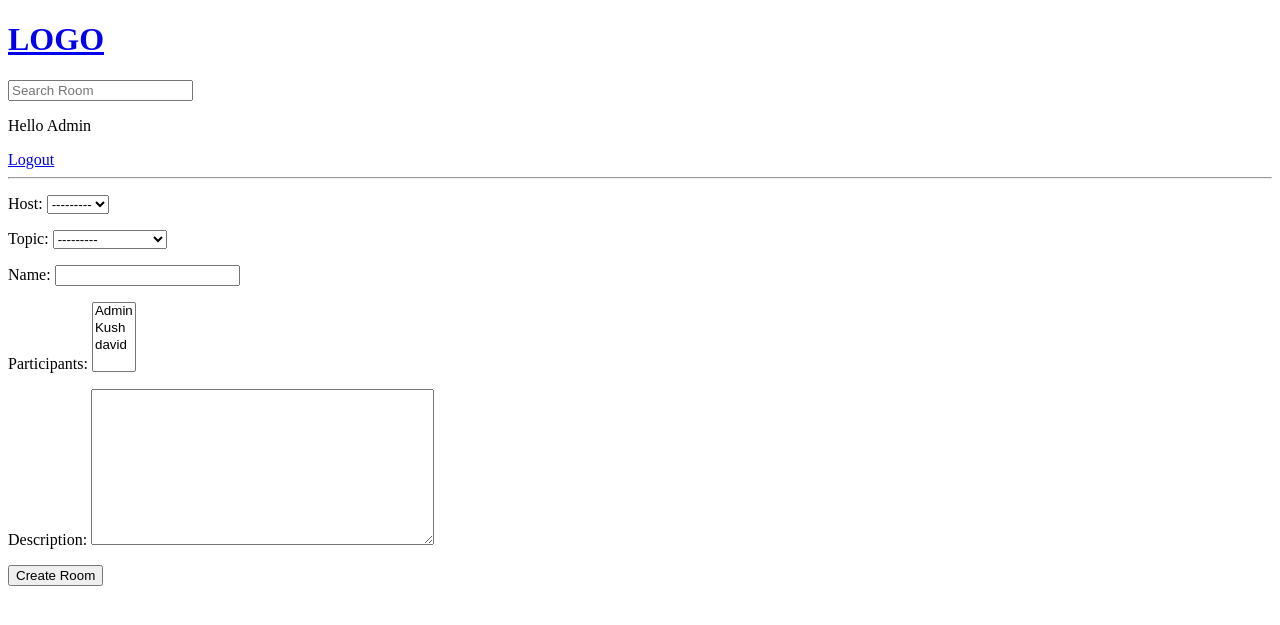
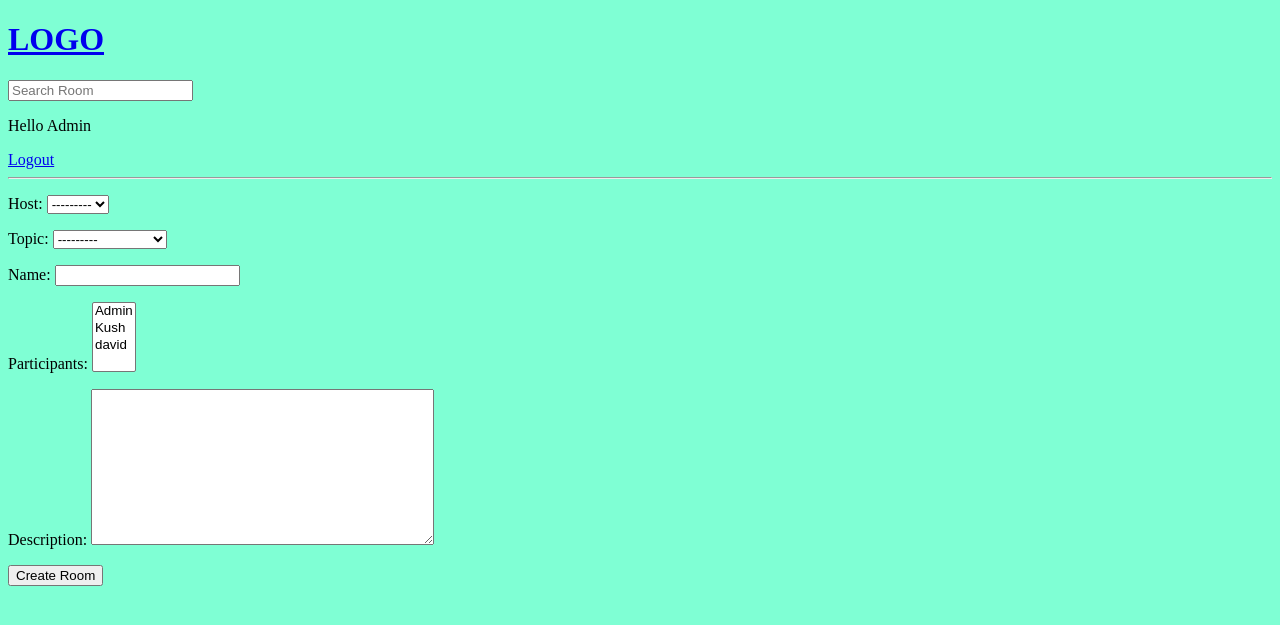
Before and after one commit to kushbharti/StudyBud, a Django app: page /base/create-room/ in a window 1280 px wide. Shown: the top 625 px of the page. Run offline with Django 5.2, Linux system fonts and the light colour scheme; a user stored in the database is signed in; data comes from the database, SQL or seed files in the repository.

Commit message:
static files

```diff
--- a/StudyBud/settings.py
+++ b/StudyBud/settings.py
@@ -117,6 +117,8 @@ USE_TZ = True
 
 STATIC_URL = 'static/'
 
+STATICFILES_DIRS = [BASE_DIR , 'static']
+
 # Default primary key field type
 # https://docs.djangoproject.com/en/5.2/ref/settings/#default-auto-field
 
--- /dev/null
+++ b/static/styles/main.css
@@ -0,0 +1,3 @@
+body{
+    background-color: aquamarine;
+}
--- a/templates/main.html
+++ b/templates/main.html
@@ -1,9 +1,11 @@
 <!DOCTYPE html>
+{% load static %}
 <html lang="en">
 <head>
     <meta charset="UTF-8">
     <meta name="viewport" content="width=device-width, initial-scale=1.0">
-    <title>main</title>
+    <title>StudyBud</title>
+    <link href="{% static 'styles/main.css' %}" rel="stylesheet">
 </head>
 <body>
     {% include 'navbar.html' %}
```
